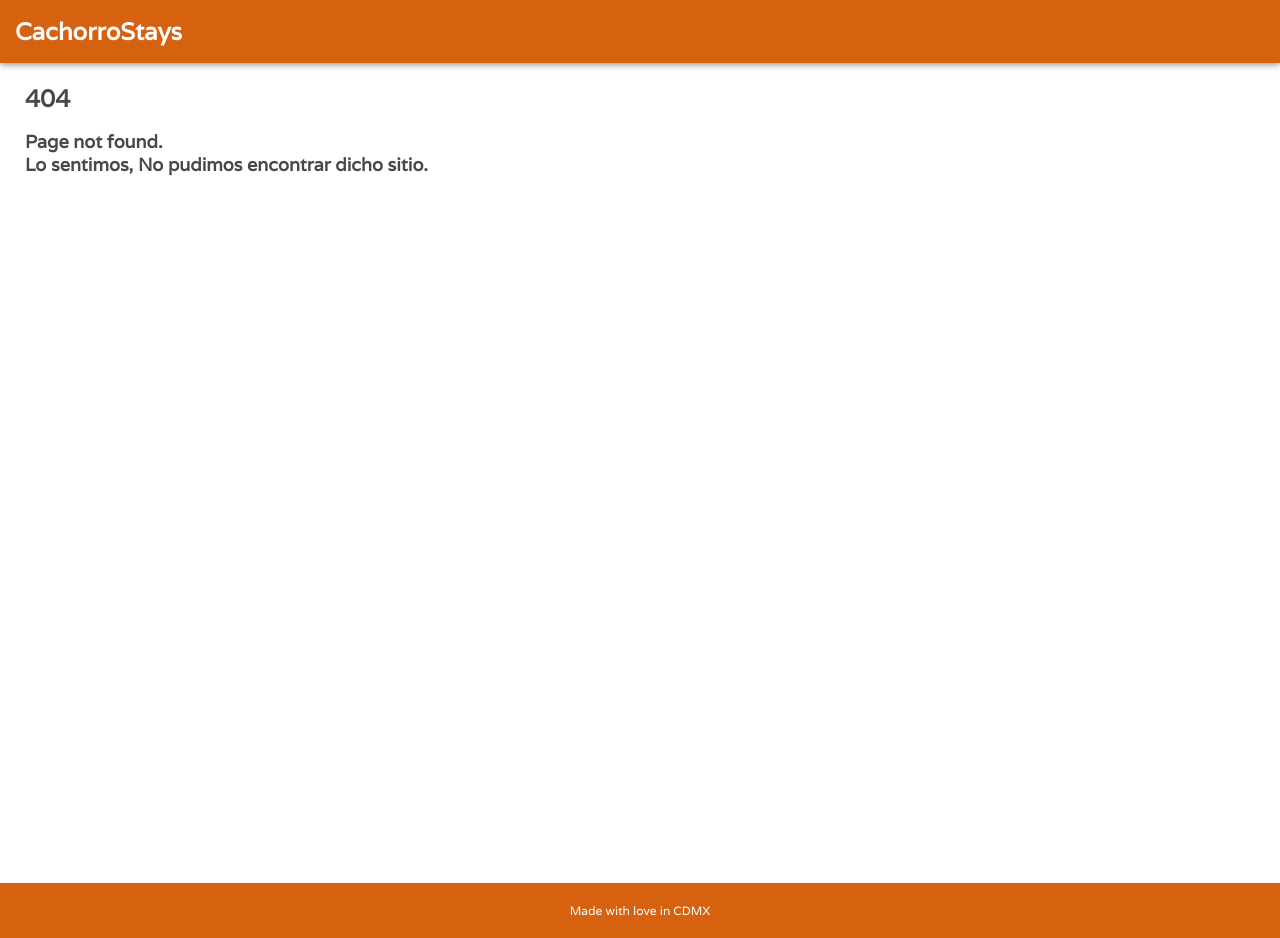
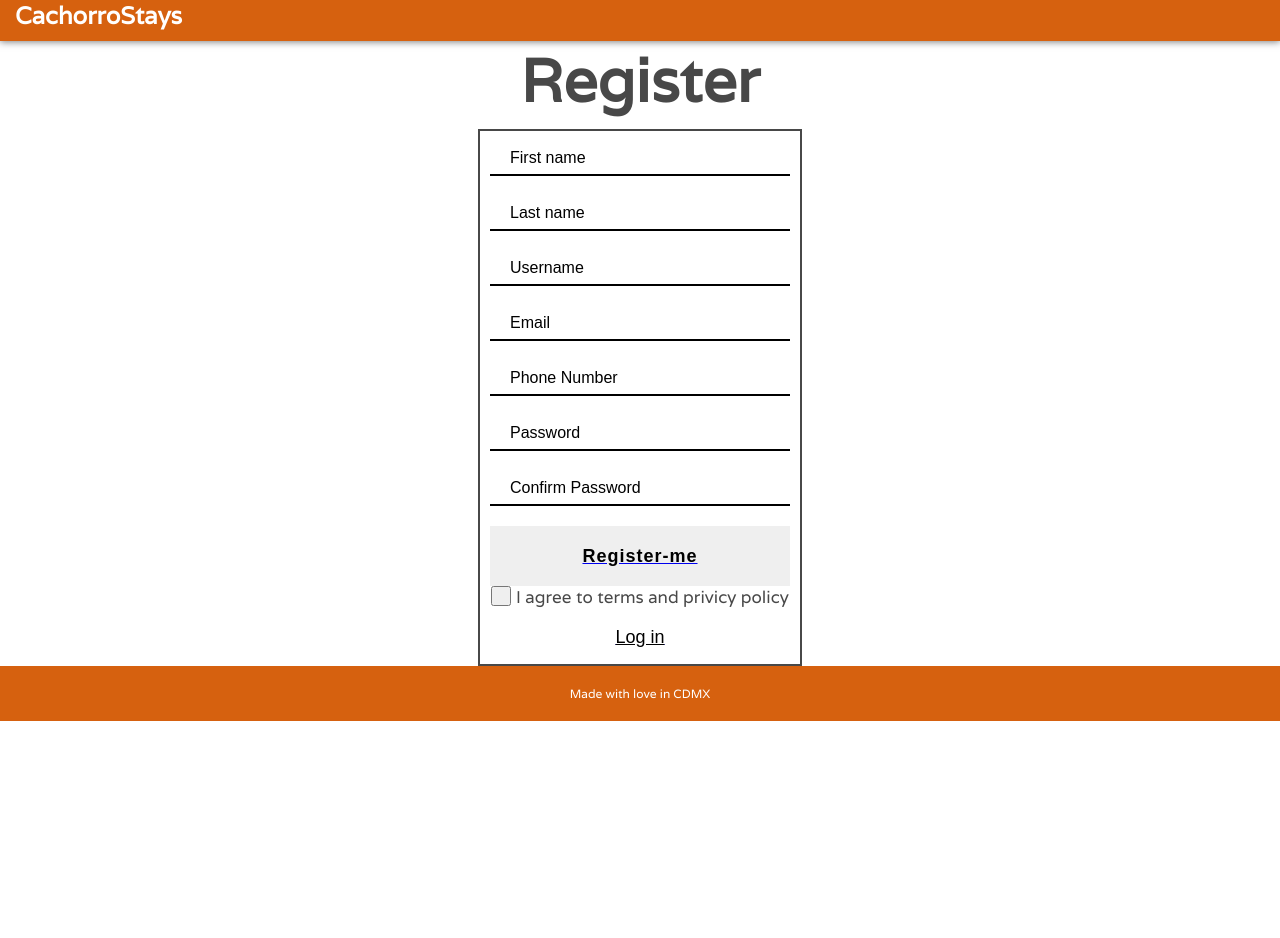
Before and after one commit to iamluisro/cachorroStays, a React app: page /register in a window 1280 px wide. Before the commit this address had no page. After the commit the page ends 800 px from the top, so only its background shows below. Built offline with nearby package versions, Linux system fonts and the light colour scheme.

Commit message:
Se recreo el register-page, cuenta con un componente del form, su container y estilos. Además de que se le agrego a la lista de rutas. A su vez este devuelve al home o a la pagina de log-in

```diff
--- /dev/null
+++ b/src/frontend/assets/styles/components/RegisterPage.scss
@@ -0,0 +1,98 @@
+.register {
+    display: flex;
+    align-items: center;
+    flex-direction:  column;
+    justify-content: center;
+    width: 100%;
+    font-size: 40px;
+  //  border: solid red;
+   }
+
+   h1 {
+      margin-top: 0;
+       margin-bottom: 10px;
+   }
+
+.register__container {
+   border: 2px solid;
+   display: flex;
+   flex-direction: column;
+   justify-content: space-around;
+   padding: 10px;
+  // border: solid red;
+}
+
+.register__container--form {
+   display: flex;
+   flex-direction: column;
+   // border: solid red;
+}
+
+.inputForm {
+   background-color: transparent;
+   border-bottom: 2px solid black;
+   border-left: 0px;
+   border-right: 0px;
+   border-top: 0px;
+   font-size: 16px;
+   height: 35px;
+   color: black;
+   margin-bottom: 20px;
+   outline: none;
+   padding: 0px 20px;
+
+}
+
+::placeholder {
+   color: black;
+}
+
+.registerButton {
+   border: none;
+   cursor: pointer;
+   font-size: 18px;
+   font-weight: bold;
+   height: 60px;
+   letter-spacing: 1px;
+   margin-bottom: 10px;
+   margin: auto;
+   display: block;
+   width: 100%;
+}
+
+.privacyTerms {
+   height: 20px;
+   width: 300px;
+   display: flex;
+   justify-content: center;
+   margin-bottom: 20px;
+}
+
+.privacyTerms__button {
+   width: 20px;
+   height: 20px;
+   padding: 0px;
+   margin-top: 0px;
+  // border: 1px solid black ;
+}
+
+.privacyTerms__text {
+   padding-left: 5px;
+}
+
+p {
+   margin: 0;
+   align-items: center;
+   font-size: 17px;
+}
+
+.signInButton {
+   color: black;
+   font-size: 18px;
+   margin:auto;
+   margin-bottom: 5px;
+   border: none;
+   background: none;
+   text-decoration: underline;
+   display: block;
+}
--- /dev/null
+++ b/src/frontend/components/RegisterForm.jsx
@@ -0,0 +1,28 @@
+import React from 'react';
+import { Link } from 'react-router-dom';
+
+const RegisterForm = () => {
+  return (
+    <form className='register__container--form'>
+      <input className='inputForm' type='text' placeholder='First name' />
+      <input className='inputForm' type='text' placeholder='Last name' />
+      <input className='inputForm' type='text' placeholder='Username' />
+      <input className='inputForm' type='text' placeholder='Email' />
+      <input className='inputForm' type='text' placeholder='Phone Number' />
+      <input className='inputForm' type='password' placeholder='Password' />
+      <input className='inputForm' type='password' placeholder='Confirm Password' />
+      <Link to='/'>
+        <button type='button' className='registerButton'>Register-me</button>
+      </Link>
+      <div className='privacyTerms'>
+        <button type='button' className='privacyTerms__button' alt='TermsAndPolicy' />
+        <p className='privacyTerms__text'>I agree to terms and privicy policy</p>
+      </div>
+      <Link to='/'>
+        <button type='button' className='signInButton'>Log in</button>
+      </Link>
+    </form>
+  );
+};
+
+export default RegisterForm;
--- /dev/null
+++ b/src/frontend/containers/RegisterPage.jsx
@@ -0,0 +1,19 @@
+import React from 'react';
+import RegisterForm from '../components/RegisterForm';
+import '../assets/styles/components/RegisterPage.scss';
+import Layout from '../components/Layout';
+
+const RegisterPage = () => {
+  return (
+    <Layout>
+      <section className='register'>
+        <h1>Register</h1>
+        <section className='register__container'>
+          <RegisterForm />
+        </section>
+      </section>
+    </Layout>
+  );
+};
+
+export default RegisterPage;
--- a/src/frontend/routes/App.js
+++ b/src/frontend/routes/App.js
@@ -1,5 +1,6 @@
 import React from 'react';
 import { BrowserRouter, Switch, Route } from 'react-router-dom';
+import Register from '../containers/RegisterPage';
 import Home from '../containers/HomePage';
 import HotelDetails from '../containers/HotelDetails';
 import Booking from '../containers/BookingPage';
@@ -11,6 +12,7 @@ const App = () => {
   return (
     <BrowserRouter>
       <Switch>
+        <Route exact path='/register' component={Register} />
         <Route exact path='/' component={Home} />
         <Route exact path='/hotel-details' component={HotelDetails} />
         <Route exact path='/book' component={Booking} />
```
